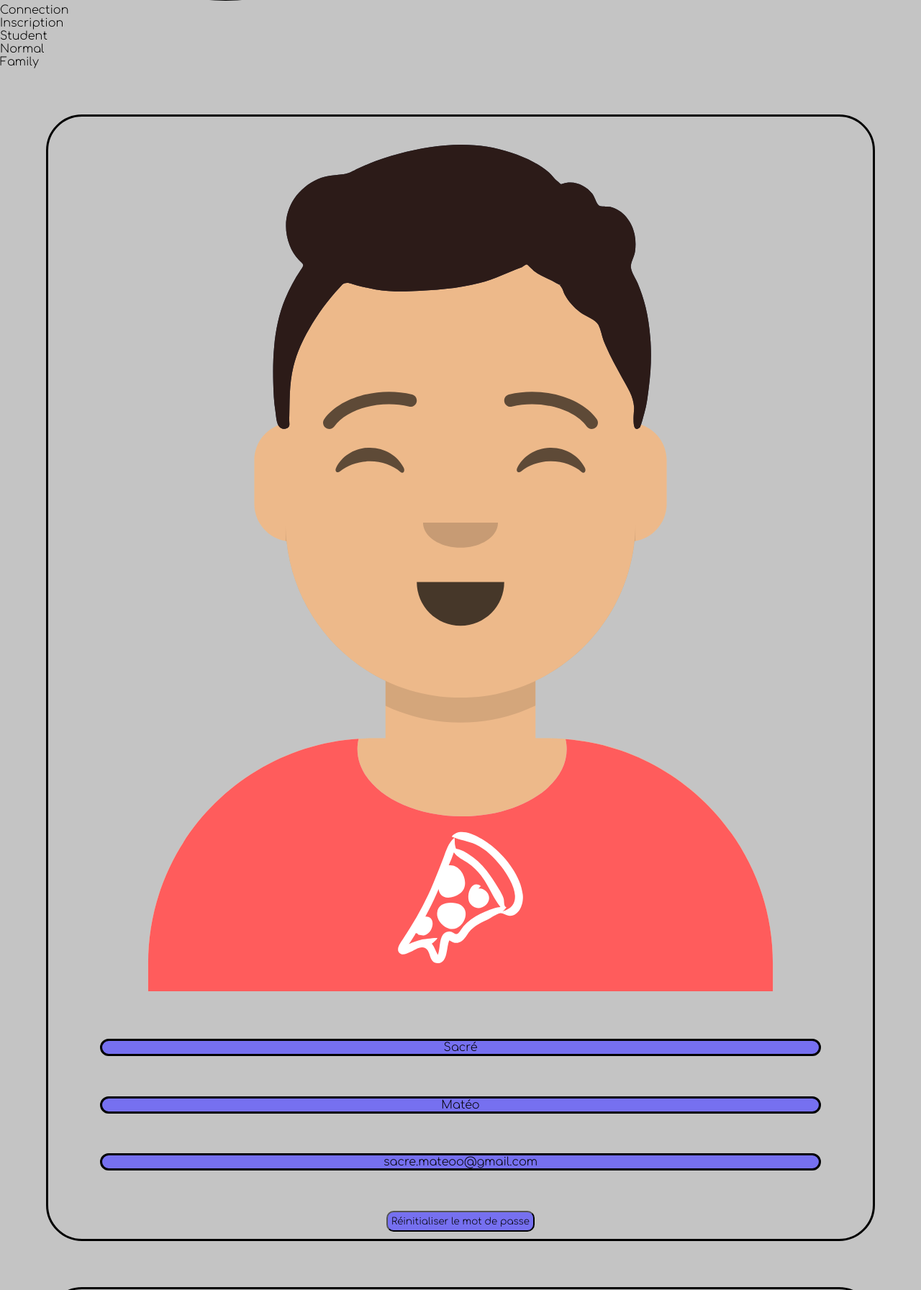
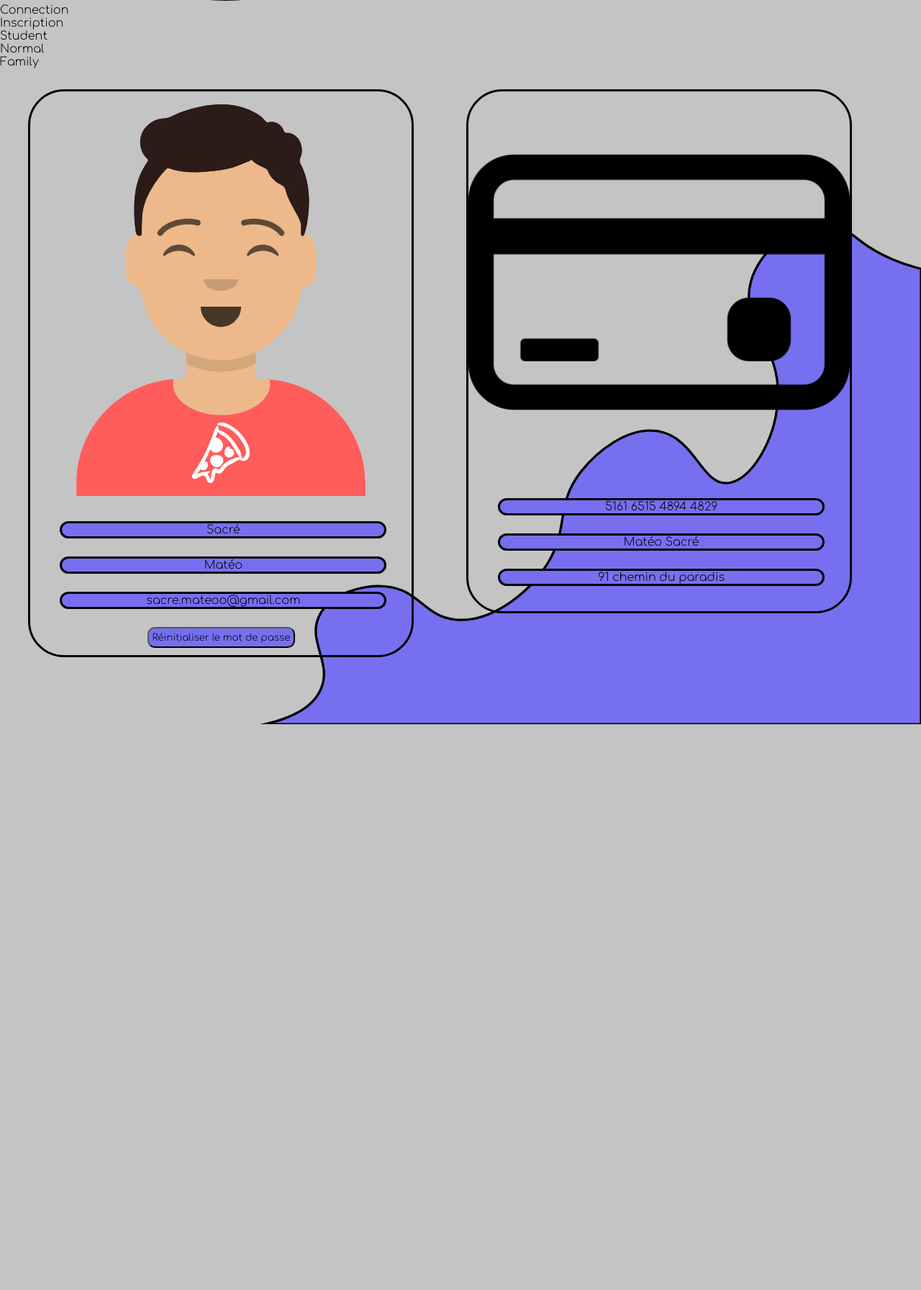
Before and after one commit to Max-Brsd/IUT-Hub, a PHP site: page /profile.php in a window 1280 px wide. Shown: the part 1298-3090 px from the top of the page at 72% size. After the commit the page ends 2304 px from the top, so only its background shows below. Run offline with PHP 8.4, Linux system fonts and the light colour scheme; some libraries are stand-ins or nearby versions.

Commit message:
ajout du mode desktop

```diff
--- a/profile.php
+++ b/profile.php
@@ -21,7 +21,7 @@
 
         <?php require "modules/header.php"; ?>
         <main>
-            <div class="card">
+            <div class="cardcolumn" ><div class="card">
                     <img class="cardimg" src="img/mateo.svg" alt="Profile picture">
                     <div class="cardtext">
                         <div class="card colored">
@@ -36,6 +36,9 @@
                         <button class="reset colored" >Réinitialiser le mot de passe</button>
                     </div>
                 </div>
+            </div>
+
+            <div class="cardcolumn">
                 <div class="card">
                     <img class="cardimg" src="img/62780.png" alt="Profile picture">
                     <div class="cardtext">
@@ -50,6 +53,7 @@
                         </div>
                     </div>
                 </div>
+            </div>
         </main>
 
     </body>
--- a/style/style.css
+++ b/style/style.css
@@ -60,8 +60,62 @@ body {
 }
 
 
+/* Profile */
+
+.cardimg{
+    height : 100%;
+    width: 100%;
+    border-top-left-radius: 50px;
+    border-top-right-radius: 50px;
+    border-bottom-left-radius: 0px;
+    display: block;
+    margin: auto;
+}
+
+.card{
+    text-align: center;
+    border: solid #000000;
+    display: block;
+    border-radius: 50px;
+    margin:5%;
+
+    width: 90%;
+    transition: 0.3s;
+}
+
+.colored{
+    background-color: #7670F0;
+}
+
+.card:hover{
+    box-shadow: 0 8px 16px 0 rgba(0,0,0,0.2);
+}
+
+.cardtext{
+    padding: 10px 16px;
+}
+
+.cardcolumn{
+    float: left;
+    width: 46%;
+    padding: 0 10px;
+    margin-bottom: 5%;
+
+    transition: 0.3s;
+}
+
+.reset{
+    border-radius: 10px;
+    padding: 5px;
+}
+
+
 /* Format Telephone*/
 @media (max-width: 480px) {
+
+    .cardcolumn{
+        width: 100%;
+    }
 
     nav {
         display: none;
@@ -511,46 +565,3 @@ body {
     width: 12vw;
     color: white;
 }
-
-/* Profile */
-
-.cardimg{
-    height : 100%;
-    width: 100%;
-    border-top-left-radius: 50px;
-    border-top-right-radius: 50px;
-    border-bottom-left-radius: 0px;
-    display: block;
-    margin: auto;
-}
-
-.card{
-    text-align: center;
-    border: solid #000000;
-    display: block;
-    border-radius: 50px;
-    margin:5%;
-}
-
-.colored{
-    background-color: #7670F0;
-}
-
-.card:hover{
-    box-shadow: 0 8px 16px 0 rgba(0,0,0,0.2);
-}
-
-.cardtext{
-    padding: 10px 16px;
-}
-
-.cardcolumn{
-    float: left;
-    width: 100%;
-    padding: 10px;
-}
-
-.reset{
-    border-radius: 10px;
-    padding: 5px;
-}
```
Lines whose indentation alone changed are shown as unchanged.
